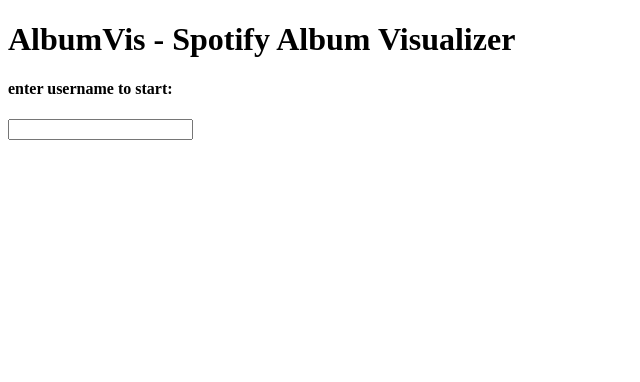
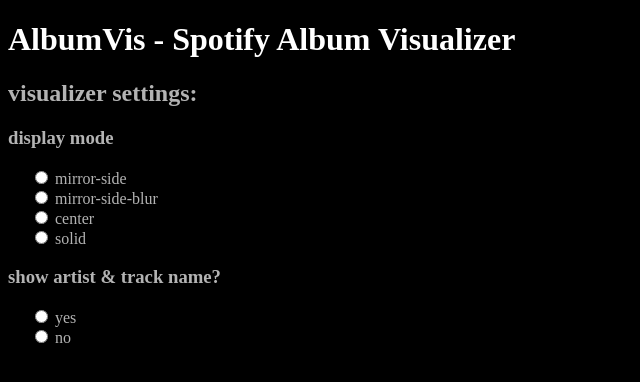
Before and after one commit to mikegonz/AlbumVisWebApp, a Django app: template src/visualizer/templates/visualizer/index.html in a window 1280 px wide. Shown: the top 382 px of the page, without its empty margins (0-640 px from the left). Run offline with Django 3.2, Linux system fonts and the light colour scheme; the template is opened without the code that fills it, so the values that code supplies are empty.

Commit message:
added to homepage UI, display mode selectors and sign out button not currently functional

```diff
--- /dev/null
+++ b/src/visualizer/static/visualizer/index.css
@@ -0,0 +1,28 @@
+body {
+  background-color: black;
+}
+
+h1 {
+  color: white;
+}
+
+h2 {
+  color: #b3b3b3;
+}
+
+h3 {
+  color: #b3b3b3;
+}
+
+label {
+  color: #b3b3b3;
+}
+
+a {
+  color: #2fd566;
+}
+
+a:hover {
+  color: #37e674;
+  text-decoration: none;
+}
--- a/src/visualizer/templates/visualizer/index.html
+++ b/src/visualizer/templates/visualizer/index.html
@@ -6,10 +6,61 @@
     <meta name="viewport" content="width=device-width, initial-scale=1.0" />
     <meta http-equiv="X-UA-Compatible" content="ie=edge" />
     <title>AlbumVis - Spotify Album Visualizer</title>
+    <link rel="stylesheet" href="{% static 'visualizer/index.css' %}" />
   </head>
   <body>
     <h1>AlbumVis - Spotify Album Visualizer</h1>
-    <h4>enter username to start:</h4>
-    <input \ />
+    <h2>visualizer settings:</h2>
+    <h3>display mode</h3>
+    <li>
+      <label for="mirror-side">
+        <input id="mirror-side" type="radio" name="display-mode" />
+        mirror-side
+      </label>
+    </li>
+
+    <li>
+      <label for="mirror-side-blur">
+        <input id="mirror-side-blur" type="radio" name="display-mode" />
+        mirror-side-blur
+      </label>
+    </li>
+
+    <li>
+      <label for="center">
+        <input id="center" type="radio" name="display-mode" />
+        center
+      </label>
+    </li>
+
+    <li>
+      <label for="solid">
+        <input id="solid" type="radio" name="display-mode" />
+        solid
+      </label>
+    </li>
+    <h3>show artist & track name?</h3>
+    <li>
+      <label for="names-yes">
+        <input id="names-yes" type="radio" name="display-names" />
+        yes
+      </label>
+    </li>
+    <li>
+      <label for="names-no">
+        <input id="names-no" type="radio" name="display-names" />
+        no
+      </label>
+    </li>
+    {% if auth_url %}
+    <h2><a href="{{ auth_url }}">sign in</a></h2>
+    {% endif %} {% if username %}
+    <h2>
+      <a href="/{{ username }}">start visualization for {{ username }}</a>
+      <span style="padding-right:50px"></span>
+      <a href="/">sign out</a>
+    </h2>
+    <h2></h2>
+    {% endif %}
   </body>
 </html>
--- a/src/visualizer/views.py
+++ b/src/visualizer/views.py
@@ -21,7 +21,8 @@ def index(request):
 
     if not request.session.get('token'):
         auth_url = auth_manager.get_authorize_url()
-        return HttpResponse(f'<h2><a href="{auth_url}">Sign in</a></h2>')
+        context = {'auth_url': auth_url}
+        return render(request, "visualizer/index.html", context)
 
     if is_token_expired(request.session.get('token')):
         request.session['token'] = auth_manager.refresh_access_token(
@@ -29,7 +30,8 @@ def index(request):
 
     spotify = Spotify(request.session.get('token')['access_token'])
     request.session['username'] = spotify.me()['id']
-    return redirect(visview, request.session.get('username'))
+    context = {'username': request.session.get('username')}
+    return render(request, "visualizer/index.html", context)
 
 
 def visview(request, username):
```
